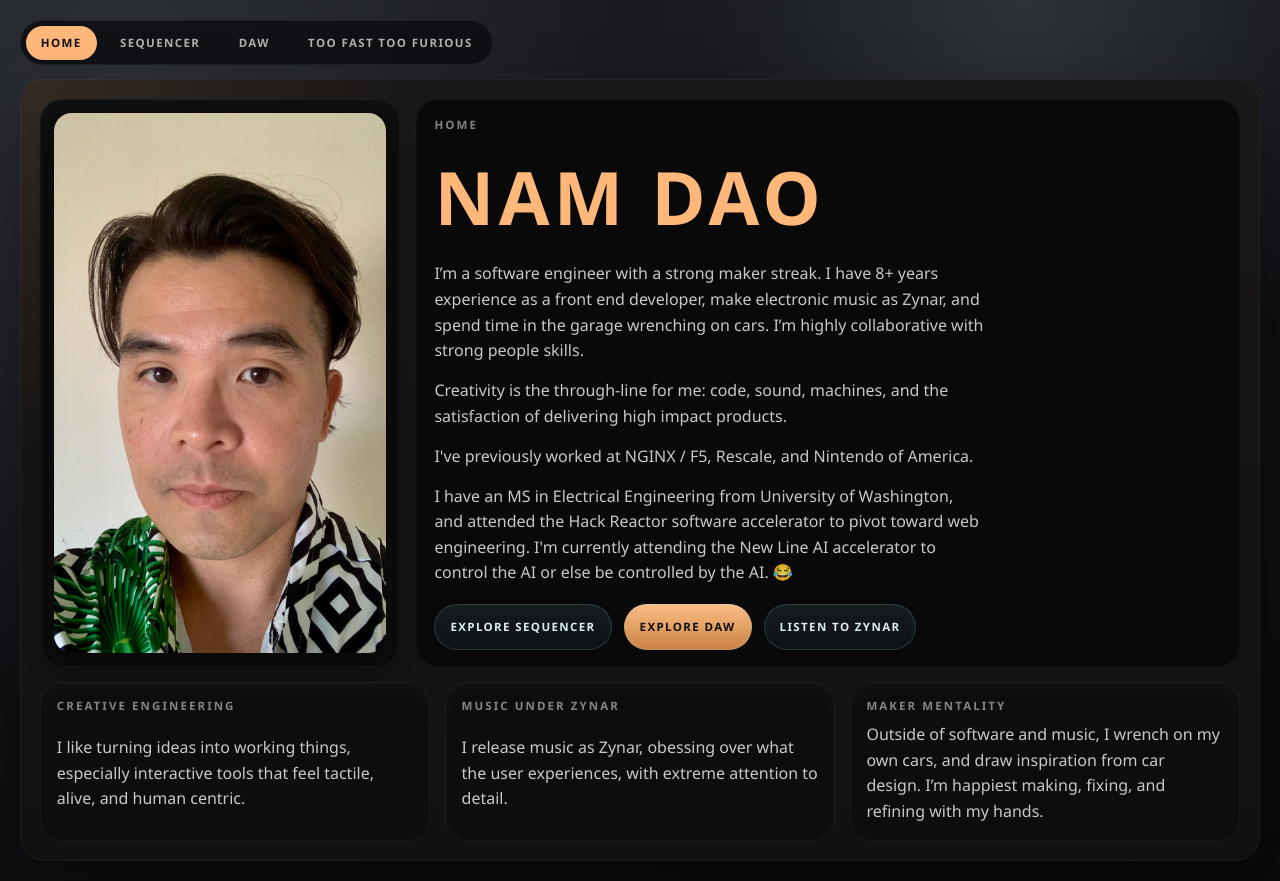
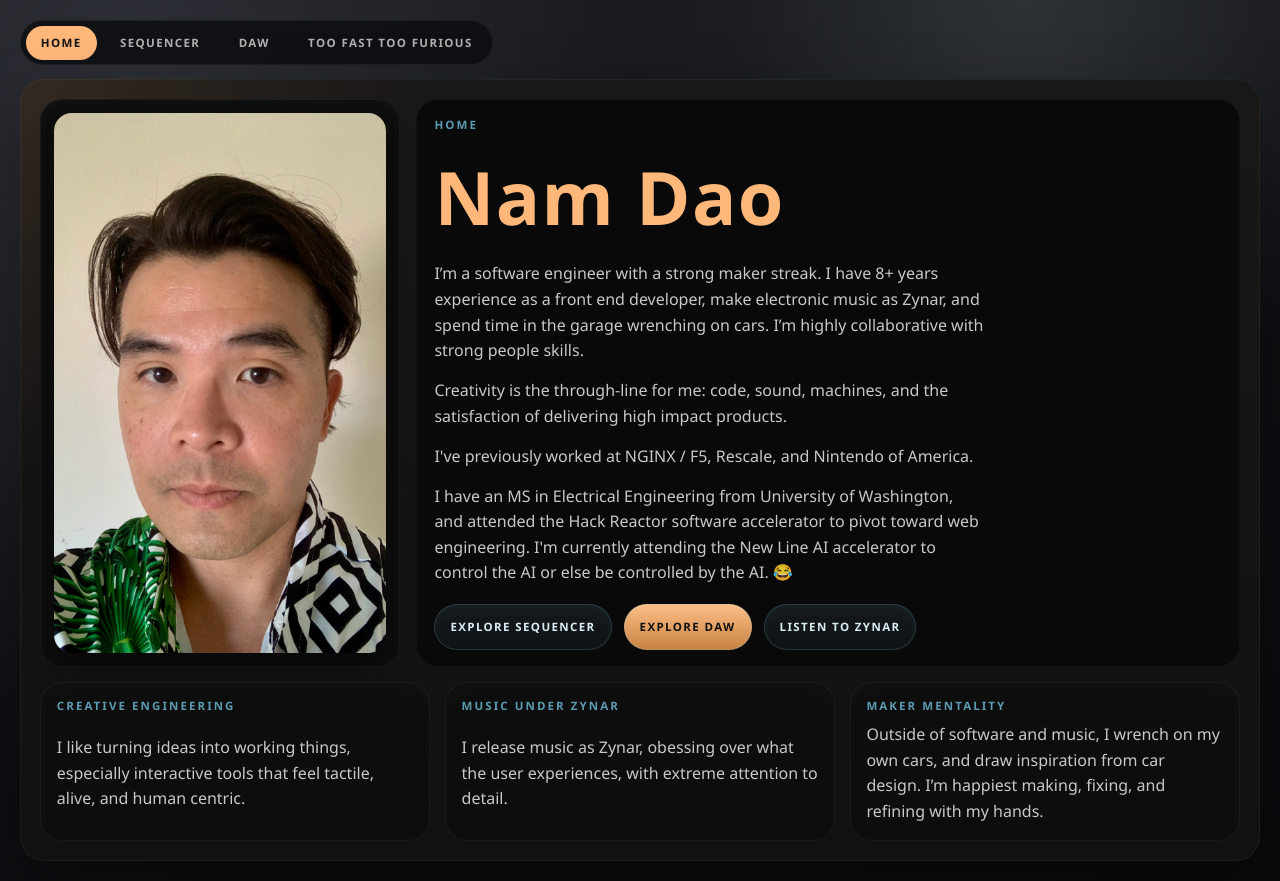
Before and after one commit to metzgerdev/Drum-Machine, a React app: page / in a window 1280 px wide. Built offline with nearby package versions, Linux system fonts and the light colour scheme.

Commit message:
Refine home heading tone

```diff
--- a/src/Style/index.css
+++ b/src/Style/index.css
@@ -148,15 +148,15 @@ body {
   text-transform: uppercase;
   letter-spacing: 0.18em;
   font-size: 0.72rem;
-  color: rgba(229, 226, 225, 0.56);
+  color: rgba(123, 210, 239, 0.72);
   font-weight: 700;
 }
 
 .home-copy h1 {
   margin: 0;
   font-size: clamp(2.4rem, 6vw, 4.6rem);
-  letter-spacing: 0.06em;
-  text-transform: uppercase;
+  letter-spacing: 0.02em;
+  text-transform: none;
   color: #ffb77a;
 }
 
```
